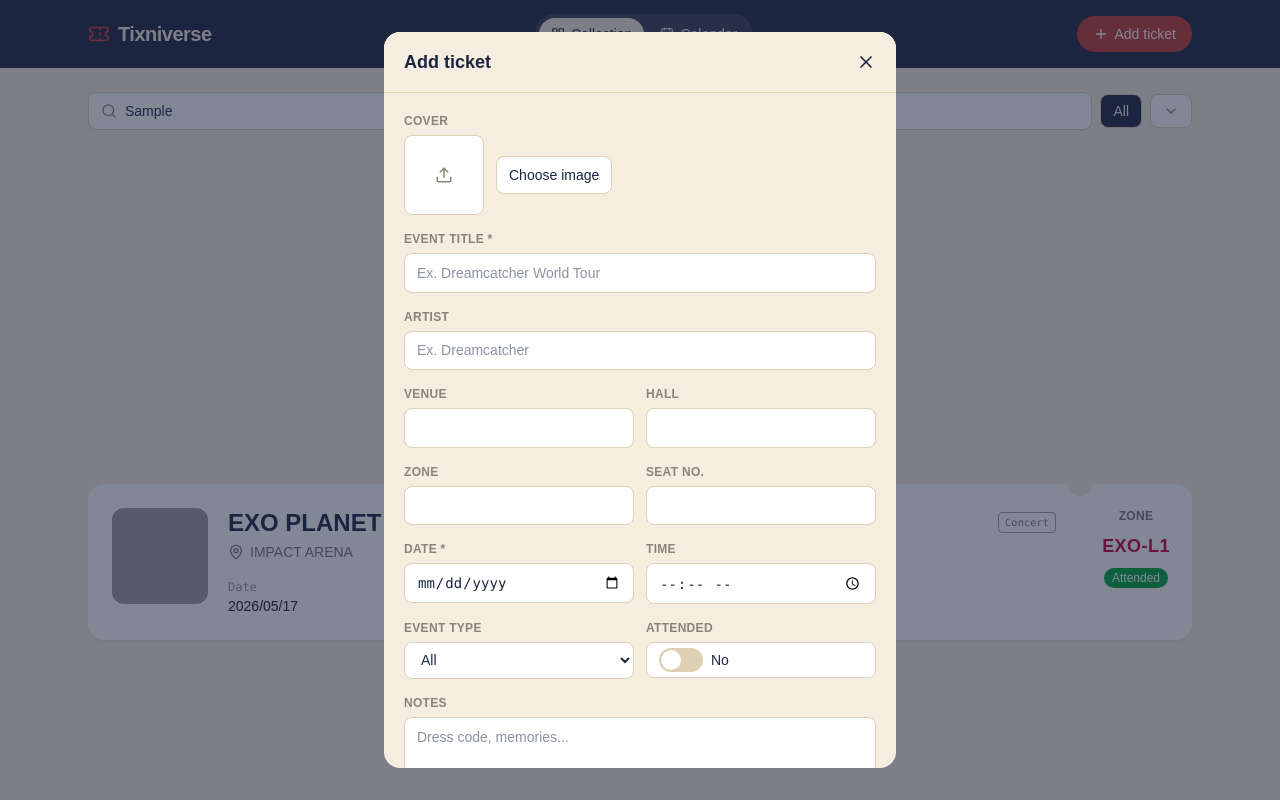
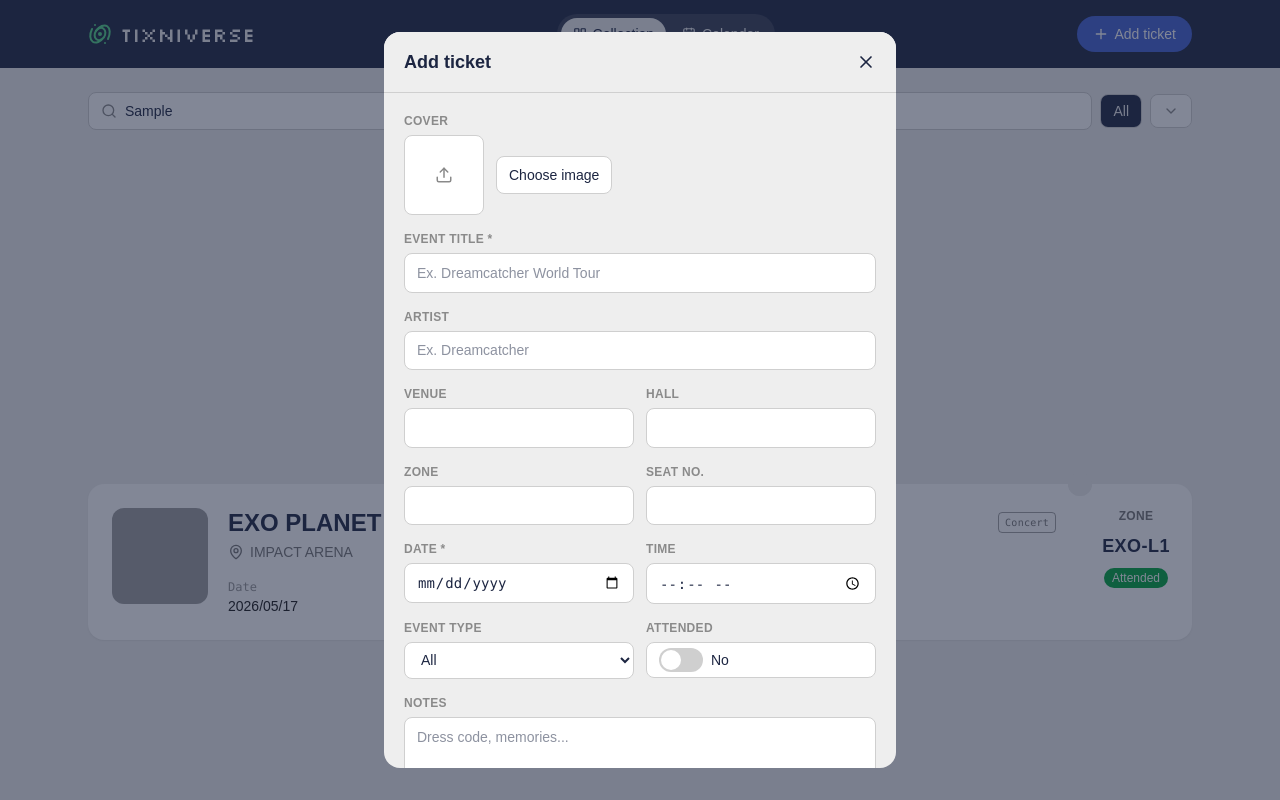
Before and after one commit to ma12chx/Tixniverse, a React (Vite) app: page / in a window 1280 px wide. Both pictures are taken after typing "Sample" into the empty fields and a click on the button "Add your first ticket". Built offline with nearby package versions, Linux system fonts and the light colour scheme; grey boxes are pictures that could not be loaded; a web font is replaced by a local one.

Commit message:
Update web colors, fix css

```diff
--- a/src/App.jsx
+++ b/src/App.jsx
@@ -1,4 +1,15 @@
 import { useState } from "react";
+
+import {
+  LayoutGrid,
+  MicVocal,
+  Users,
+  Tv,
+  TvMinimalPlay,
+  PartyPopper,
+  Ticket,
+  Icon,
+} from "lucide-react";
 
 import NavBar from "./components/NavBar.jsx";
 import TicketManagement from "./components/TicketManagement.jsx";
@@ -12,16 +23,16 @@ const VIEW = {
   CALENDAR: "calendar",
 };
 
-const CATEGORY_OPTIONS = [
-  "All",
-  "Concert",
-  "Fan Meeting",
-  "Live",
-  "Online Streaming",
-  "Festival",
-  "Sports",
-  "Other",
+const EVENT_TYPES = [
+  { value: "Concert", Icon: MicVocal },
+  { value: "Fan Meeting", Icon: Users },
+  { value: "Live", Icon: Tv },
+  { value: "Online Streaming", Icon: TvMinimalPlay },
+  { value: "Festival", Icon: PartyPopper },
+  { value: "Other", Icon: Ticket },
 ];
+
+const CATEGORY_OPTIONS = [{ value: "All", Icon: LayoutGrid }, ...EVENT_TYPES];
 
 const EDIT_MODE = {
   ADD: 0,
@@ -33,7 +44,9 @@ function App() {
 
   const [dropdownOpen, setDropdownOpen] = useState(false);
 
-  const [selectedCategory, setSelectedCategory] = useState(CATEGORY_OPTIONS[0]);
+  const [selectedCategory, setSelectedCategory] = useState(
+    CATEGORY_OPTIONS[0].value,
+  );
 
   // Add / Edit ticket popup
   const [ticketPopup, setTicketPopup] = useState({
--- a/src/components/EmptyCollection.jsx
+++ b/src/components/EmptyCollection.jsx
@@ -9,8 +9,7 @@ function EmptyCollection({ onAddTicket }) {
         Add the first show, fan meet, or event you want to remember.
       </p>
       <button
-        className="mt-5 flex items-center gap-1.5 rounded-full px-4 py-2 font-medium text-sm"
-        style={{ background: "var(--red)", color: "#fff" }}
+        className="mt-5 flex items-center gap-1.5 rounded-full px-4 py-2 font-medium text-sm bg-[var(--purple)] hover:bg-indigo-600 text-white cursor-pointer transition-colors"
         onClick={onAddTicket}
       >
         <Plus size={16} /> Add your first ticket
--- a/src/components/NavBar.jsx
+++ b/src/components/NavBar.jsx
@@ -1,4 +1,4 @@
-import { Ticket, LayoutGrid, CalendarDays, Plus } from "lucide-react";
+import { Galaxy, LayoutGrid, CalendarDays, Plus } from "lucide-react";
 
 const VIEW = {
   COLLECTION: "collection",
@@ -10,9 +10,9 @@ function NavBar({ view, onViewChange, onAddTicket }) {
     <header className="sticky top-0 z-20" style={{ background: "var(--ink)" }}>
       <div className="max-w-6xl mx-auto px-4 sm:px-6 py-3.5 flex items-center justify-between gap-3">
         <div className="flex items-center gap-2">
-          <Ticket size={22} style={{ color: "var(--red)" }} />
+          <Galaxy size={24} style={{ color: "var(--green)" }} />
           <h3
-            className="text-lg sm:text-xl font-bold tracking-tight"
+            className="text-lg sm:text-xl font-pixel"
             style={{ color: "var(--paper)" }}
           >
             Tixniverse
@@ -52,8 +52,7 @@ function NavBar({ view, onViewChange, onAddTicket }) {
         <div className="flex items-center gap-2 flex-shrink-0">
           <button
             onClick={onAddTicket}
-            className="flex items-center gap-1.5 rounded-full px-3 sm:px-4 py-2 font-medium text-sm"
-            style={{ background: "var(--red)", color: "#fff" }}
+            className="flex items-center gap-1.5 rounded-full px-3 sm:px-4 py-2 font-medium bg-[var(--purple)] hover:bg-indigo-600 text-sm text-white"
           >
             <Plus size={16} />
             <span className="hidden sm:inline">Add ticket</span>
--- a/src/components/TicketCard.jsx
+++ b/src/components/TicketCard.jsx
@@ -148,7 +148,7 @@ function TicketCard({ onClick }) {
         </span>
 
         <div className="flex items-center gap-3 lg:flex-col lg:gap-2">
-          <span className="font-display text-lg font-bold tracking-wide text-rose-700">
+          <span className="font-display text-lg font-bold tracking-wide text-[var(--ink)]">
             EXO-L1
           </span>
 
--- a/src/components/TicketDetail.jsx
+++ b/src/components/TicketDetail.jsx
@@ -199,12 +199,12 @@ function TicketDetail({ ticketInfo, onClose, onEdit, onDelete }) {
             <div className="border-t-2 border-dashed border-[#1B1B1B]/15" />
 
             <span
-              style={{ backgroundColor: "#111827" }}
+              style={{ backgroundColor: "#474747" }}
               className="absolute -left-3 -top-3 h-6 w-6 rounded-full"
             />
 
             <span
-              style={{ backgroundColor: "#111827" }}
+              style={{ backgroundColor: "#474747" }}
               className="absolute -right-3 -top-3 h-6 w-6 rounded-full"
             />
           </div>
--- a/src/components/TicketManagement.jsx
+++ b/src/components/TicketManagement.jsx
@@ -122,8 +122,8 @@ function TicketManagement({ mode, ticket, eventType, onClose }) {
             <Field label="Event type">
               <select className="stub-input">
                 {eventType.map((type) => (
-                  <option key={type} value={type}>
-                    {type}
+                  <option key={type.value} value={type.value}>
+                    {type.value}
                   </option>
                 ))}
               </select>
@@ -179,7 +179,7 @@ function TicketManagement({ mode, ticket, eventType, onClose }) {
               disabled={isSaving}
               className="flex-1 rounded-lg py-2.5 font-semibold text-sm"
               style={{
-                background: "var(--red)",
+                background: "var(--purple)",
                 color: "#fff",
                 opacity: isSaving ? 0.6 : 1,
               }}
--- a/src/index.css
+++ b/src/index.css
@@ -1,4 +1,5 @@
 @import url("https://fonts.googleapis.com/css2?family=Google+Sans:ital,opsz,wght@0,17..18,400..700;1,17..18,400..700&display=swap");
+@import url("https://fonts.googleapis.com/css2?family=Silkscreen:wght@400;700&display=swap");
 @import "tailwindcss";
 
 html,
@@ -16,17 +17,23 @@ body {
 
 .tixniverse-app {
   --ink: #1c2541;
-  --paper: #f4ede0;
+  --paper: #eeeeee;
   --red: #c0392e;
   --gold: #b8863b;
-  --green: #3f6b4c;
-  --muted: #8b8378;
-  --line: #ddd0b5;
+  --purple: #4361d3;
+  --green: #53d388;
+  --muted: #8a8a8a;
+  --line: #cfcfcf;
 
   background: var(--paper);
   color: var(--ink);
   font-family: "Google Sans", sans-serif;
 }
+
+.font-pixel {
+  font-family: "Silkscreen", sans-serif;
+}
+
 .stub-input {
   width: 100%;
   padding: 0.55rem 0.75rem;
@@ -38,7 +45,7 @@ body {
   outline: none;
 }
 .stub-input:focus {
-  border-color: var(--red);
+  border-color: var(--purple);
 }
 
 button:not(:disabled) {
--- a/src/views/Calendar.jsx
+++ b/src/views/Calendar.jsx
@@ -147,7 +147,7 @@ function Calendar({
               style={{
                 background: isSelected ? "var(--ink)" : "#fff",
                 border: isToday
-                  ? "1.5px solid var(--red)"
+                  ? "1.5px solid var(--purple)"
                   : "1px solid var(--line)",
                 color: isSelected ? "var(--paper)" : "var(--ink)",
               }}
--- a/src/views/Collection.jsx
+++ b/src/views/Collection.jsx
@@ -29,22 +29,21 @@ function Collection({
       {dropdownOpen && (
         <div className="max-w-6xl mx-auto px-4 sm:px-6 py-2">
           <div className="flex flex-nowrap gap-2 overflow-x-auto justify-start sm:justify-center pb-2 scrollbar-hide">
-            {categoryOptions.map((category) => (
+            {categoryOptions.map(({ value, Icon }) => (
               <button
-                key={category}
-                onClick={() => onCategoryChange(category)}
-                className="px-3 py-1.5 text-sm font-medium rounded-lg whitespace-nowrap shrink-0 cursor-pointer"
+                key={value}
+                onClick={() => onCategoryChange(value)}
+                className="flex items-center gap-1.5 px-3 py-1.5 text-sm font-medium rounded-lg whitespace-nowrap shrink-0 cursor-pointer"
                 style={{
                   background:
-                    selectedCategory === category ? "var(--ink)" : "#fff",
+                    selectedCategory === value ? "var(--ink)" : "#fff",
                   color:
-                    selectedCategory === category
-                      ? "var(--paper)"
-                      : "var(--ink)",
+                    selectedCategory === value ? "var(--paper)" : "var(--ink)",
                   border: "1px solid var(--line)",
                 }}
               >
-                {category}
+                <Icon size={14} />
+                {value}
               </button>
             ))}
           </div>
```
